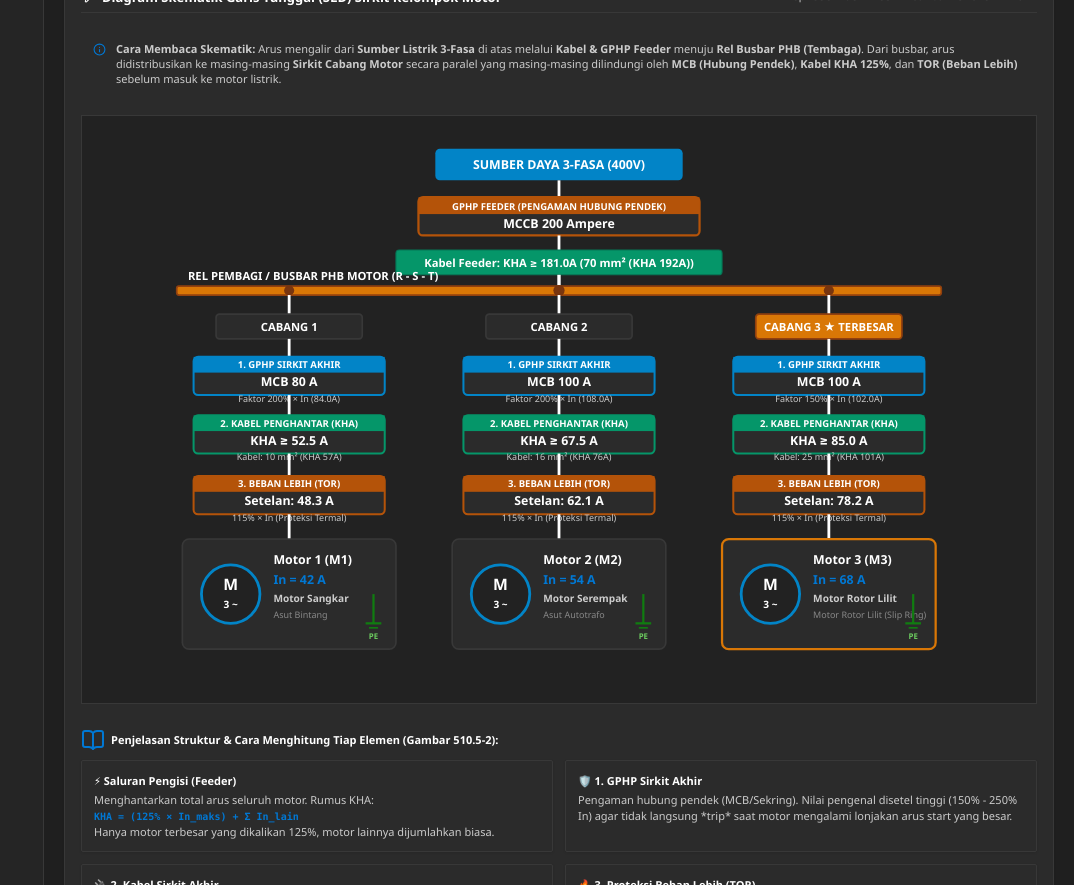
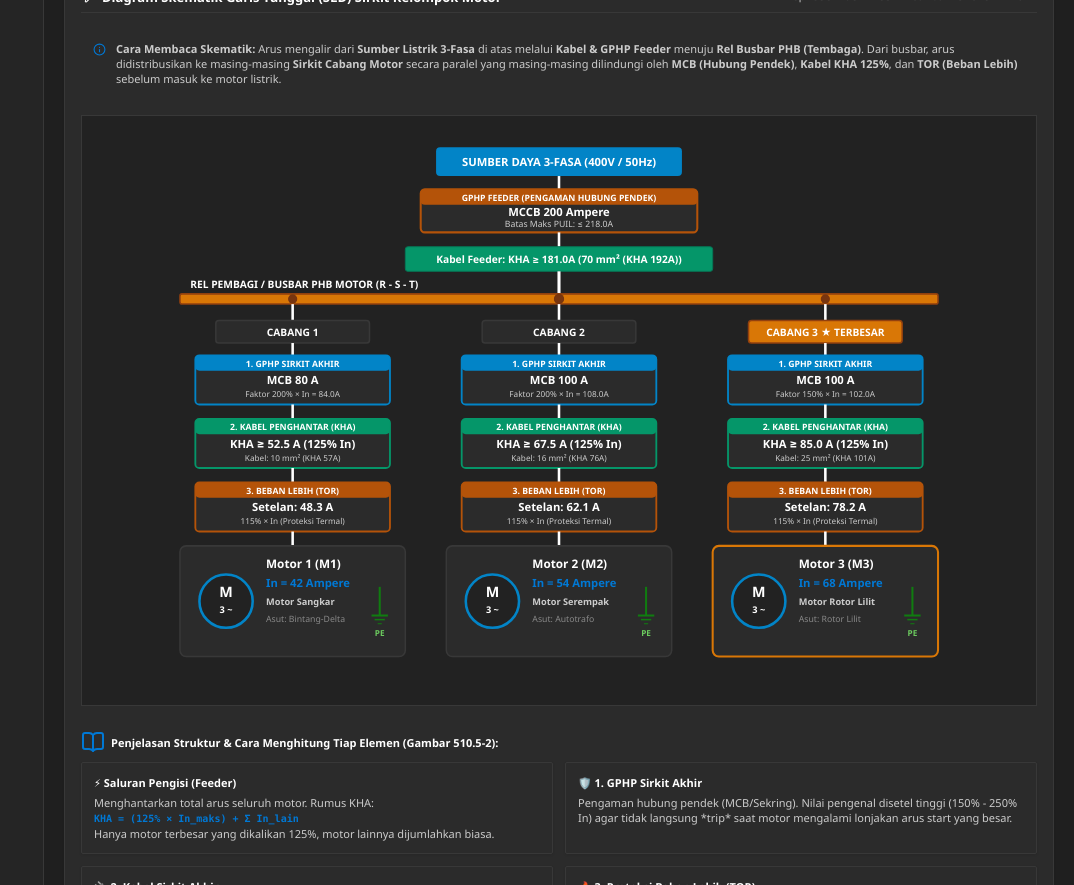
Before and after one commit to wldn-git/puil-master, a React (Vite) app: page / in a window 1280 px wide. Shown: the part 740-1625 px from the top of the page, without its empty margins (206-1280 px from the left). Built offline with nearby package versions, Linux system fonts and the light colour scheme.

Commit message:
fix(sld): perbaiki tumpang tindih garis kawat dan teks pada diagram skematik motor PUIL

```diff
--- a/src/components/MotorCircuitCalculator.jsx
+++ b/src/components/MotorCircuitCalculator.jsx
@@ -60,6 +60,17 @@ function getClosestBreaker(maxCalculatedCurrent) {
     return valid[valid.length - 1];
   }
   return STANDARD_BREAKER_RATINGS[0];
+}
+
+function getShortStartName(id) {
+  switch (id) {
+    case 'STAR_DELTA': return 'Asut: Bintang-Delta';
+    case 'DOL': return 'Asut: Langsung (DOL)';
+    case 'AUTOTRAFO': return 'Asut: Autotrafo';
+    case 'WOUND_ROTOR': return 'Asut: Rotor Lilit';
+    case 'SOFT_STARTER': return 'Asut: Soft Starter';
+    default: return 'Asut Standar';
+  }
 }
 
 // Data awal persis contoh Gambar 510.5-2 PUIL 2011 / Gambar 5100.5-2 PUIL 2020
@@ -438,10 +449,10 @@ export default function MotorCircuitCalculator() {
         {/* SVG Interactive Single Line Diagram */}
         {(() => {
           const branchCount = calculation.motorResults.length;
-          const colWidth = 240;
-          const marginX = 50;
-          const svgWidth = Math.max(760, marginX * 2 + branchCount * colWidth);
-          const svgHeight = 490;
+          const colWidth = 260;
+          const marginX = 60;
+          const svgWidth = Math.max(820, marginX * 2 + branchCount * colWidth);
+          const svgHeight = 540;
           const feederX = svgWidth / 2;
           const busbarX1 = marginX + 20;
           const busbarX2 = svgWidth - marginX - 20;
@@ -453,48 +464,51 @@ export default function MotorCircuitCalculator() {
             >
               <svg
                 viewBox={`0 0 ${svgWidth} ${svgHeight}`}
-                className="w-full min-w-[720px] h-auto font-sans select-none"
+                className="w-full min-w-[760px] h-auto font-sans select-none"
               >
                 {/* ================= 1. SALURAN MASUK (FEEDER) ================= */}
                 {/* Sumber 3-Fasa Tag */}
-                <rect x={feederX - 110} y="15" width="220" height="28" rx="4" fill="#0284c7" />
+                <rect x={feederX - 120} y="15" width="240" height="28" rx="4" fill="#0284c7" />
                 <text x={feederX} y="33" textAnchor="middle" fill="#ffffff" fontSize="11" fontWeight="800">
-                  SUMBER DAYA 3-FASA (400V)
+                  SUMBER DAYA 3-FASA (400V / 50Hz)
                 </text>
 
                 {/* Wire from source to Feeder Breaker */}
-                <line x1={feederX} y1="43" x2={feederX} y2="58" stroke="var(--win-text)" strokeWidth="2.5" />
+                <line x1={feederX} y1="43" x2={feederX} y2="56" stroke="var(--win-text)" strokeWidth="2.5" />
 
                 {/* GPHP Feeder Breaker (MCCB) */}
-                <rect x={feederX - 125} y="58" width="250" height="34" rx="4" fill="var(--win-surface)" stroke="#b45309" strokeWidth="2" />
-                <rect x={feederX - 125} y="58" width="250" height="15" fill="#b45309" />
-                <text x={feederX} y="69" textAnchor="middle" fill="#ffffff" fontSize="8.5" fontWeight="800">
+                <rect x={feederX - 135} y="56" width="270" height="42" rx="4" fill="var(--win-surface)" stroke="#b45309" strokeWidth="2" />
+                <rect x={feederX - 135} y="56" width="270" height="15" rx="4" fill="#b45309" />
+                <text x={feederX} y="67" textAnchor="middle" fill="#ffffff" fontSize="8.5" fontWeight="800">
                   GPHP FEEDER (PENGAMAN HUBUNG PENDEK)
                 </text>
-                <text x={feederX} y="85" textAnchor="middle" fill="var(--win-text)" fontSize="11" fontWeight="800">
+                <text x={feederX} y="82" textAnchor="middle" fill="var(--win-text)" fontSize="11" fontWeight="800">
                   MCCB {calculation.recommendedFeederBreaker} Ampere
+                </text>
+                <text x={feederX} y="93" textAnchor="middle" fill="var(--win-text-secondary)" fontSize="8.5">
+                  Batas Maks PUIL: ≤ {calculation.maxFeederGphpAllowed}A
                 </text>
 
                 {/* Wire from Breaker to Feeder Cable */}
-                <line x1={feederX} y1="92" x2={feederX} y2="105" stroke="var(--win-text)" strokeWidth="2.5" />
+                <line x1={feederX} y1="98" x2={feederX} y2="112" stroke="var(--win-text)" strokeWidth="2.5" />
 
                 {/* Kabel Feeder Pill */}
-                <rect x={feederX - 145} y="105" width="290" height="22" rx="3" fill="#059669" stroke="#047857" strokeWidth="1" />
-                <text x={feederX} y="120" textAnchor="middle" fill="#ffffff" fontSize="10" fontWeight="700">
+                <rect x={feederX - 150} y="112" width="300" height="24" rx="3" fill="#059669" stroke="#047857" strokeWidth="1" />
+                <text x={feederX} y="128" textAnchor="middle" fill="#ffffff" fontSize="10" fontWeight="700">
                   Kabel Feeder: KHA ≥ {calculation.khaFeeder}A ({calculation.feederCableRecommendation})
                 </text>
 
                 {/* Wire into Busbar */}
-                <line x1={feederX} y1="127" x2={feederX} y2="140" stroke="var(--win-text)" strokeWidth="3" />
+                <line x1={feederX} y1="136" x2={feederX} y2="158" stroke="var(--win-text)" strokeWidth="3" />
 
                 {/* ================= 2. REL PEMBAGI / BUSBAR (TEMBAGA) ================= */}
                 {/* Thick Copper Busbar */}
-                <rect x={busbarX1} y="137" width={busbarX2 - busbarX1} height="8" rx="2" fill="#d97706" stroke="#92400e" strokeWidth="1.5" />
-                <text x={busbarX1 + 10} y="132" fill="var(--win-text)" fontSize="10" fontWeight="800">
+                <rect x={busbarX1} y="158" width={busbarX2 - busbarX1} height="10" rx="2" fill="#d97706" stroke="#92400e" strokeWidth="1.5" />
+                <text x={busbarX1 + 10} y="152" fill="var(--win-text)" fontSize="10" fontWeight="800">
                   REL PEMBAGI / BUSBAR PHB MOTOR (R - S - T)
                 </text>
                 {/* Node for Feeder entry */}
-                <circle cx={feederX} cy="141" r="5" fill="#78350f" />
+                <circle cx={feederX} cy="163" r="5" fill="#78350f" />
 
                 {/* ================= 3. SIRKIT CABANG TIAP MOTOR ================= */}
                 {calculation.motorResults.map((motor, i) => {
@@ -504,16 +518,16 @@ export default function MotorCircuitCalculator() {
                   return (
                     <g key={motor.id}>
                       {/* Junction Node on Busbar */}
-                      <circle cx={colCenter} cy="141" r="4.5" fill="#78350f" />
+                      <circle cx={colCenter} cy="163" r="4.5" fill="#78350f" />
 
                       {/* Drop line from busbar to Cabang Header */}
-                      <line x1={colCenter} y1="145" x2={colCenter} y2="162" stroke="var(--win-text)" strokeWidth="2.5" />
+                      <line x1={colCenter} y1="168" x2={colCenter} y2="184" stroke="var(--win-text)" strokeWidth="2.5" />
 
                       {/* Cabang Header Tag */}
                       <rect
-                        x={colCenter - 65}
-                        y="162"
-                        width="130"
+                        x={colCenter - 75}
+                        y="184"
+                        width="150"
                         height="22"
                         rx="3"
                         fill={isHighest ? '#d97706' : 'var(--win-surface)'}
@@ -522,7 +536,7 @@ export default function MotorCircuitCalculator() {
                       />
                       <text
                         x={colCenter}
-                        y="177"
+                        y="199"
                         textAnchor="middle"
                         fill={isHighest ? '#ffffff' : 'var(--win-text)'}
                         fontSize="10"
@@ -532,62 +546,62 @@ export default function MotorCircuitCalculator() {
                       </text>
 
                       {/* Wire to GPHP Breaker */}
-                      <line x1={colCenter} y1="184" x2={colCenter} y2="200" stroke="var(--win-text)" strokeWidth="2.5" />
+                      <line x1={colCenter} y1="206" x2={colCenter} y2="218" stroke="var(--win-text)" strokeWidth="2.5" />
 
                       {/* Level 1: GPHP Sirkit Akhir (MCB) */}
-                      <rect x={colCenter - 85} y="200" width="170" height="34" rx="4" fill="var(--win-surface)" stroke="#0284c7" strokeWidth="1.8" />
-                      <rect x={colCenter - 85} y="200" width="170" height="14" fill="#0284c7" />
-                      <text x={colCenter} y="210" textAnchor="middle" fill="#ffffff" fontSize="8.5" fontWeight="800">
+                      <rect x={colCenter - 95} y="218" width="190" height="48" rx="4" fill="var(--win-surface)" stroke="#0284c7" strokeWidth="1.8" />
+                      <rect x={colCenter - 95} y="218" width="190" height="15" rx="4" fill="#0284c7" />
+                      <text x={colCenter} y="229" textAnchor="middle" fill="#ffffff" fontSize="8.5" fontWeight="800">
                         1. GPHP SIRKIT AKHIR
                       </text>
-                      <text x={colCenter} y="226" textAnchor="middle" fill="var(--win-text)" fontSize="11" fontWeight="800">
+                      <text x={colCenter} y="246" textAnchor="middle" fill="var(--win-text)" fontSize="11" fontWeight="800">
                         MCB {motor.recommendedGphpBreaker} A
                       </text>
-                      <text x={colCenter} y="240" textAnchor="middle" fill="var(--win-text-secondary)" fontSize="8">
-                        Faktor {motor.startMethod.factor * 100}% × In ({motor.maxGphp}A)
+                      <text x={colCenter} y="259" textAnchor="middle" fill="var(--win-text-secondary)" fontSize="8">
+                        Faktor {motor.startMethod.factor * 100}% × In = {motor.maxGphp}A
                       </text>
 
-                      {/* Wire to Cable */}
-                      <line x1={colCenter} y1="234" x2={colCenter} y2="252" stroke="var(--win-text)" strokeWidth="2.5" />
+                      {/* Wire to Cable (Clean, no text crosses here!) */}
+                      <line x1={colCenter} y1="266" x2={colCenter} y2="280" stroke="var(--win-text)" strokeWidth="2.5" />
 
                       {/* Level 2: Penghantar Kabel Sirkit Akhir (125% In) */}
-                      <rect x={colCenter - 85} y="252" width="170" height="34" rx="4" fill="var(--win-surface)" stroke="#059669" strokeWidth="1.8" />
-                      <rect x={colCenter - 85} y="252" width="170" height="14" fill="#059669" />
-                      <text x={colCenter} y="262" textAnchor="middle" fill="#ffffff" fontSize="8.5" fontWeight="800">
+                      <rect x={colCenter - 95} y="280" width="190" height="48" rx="4" fill="var(--win-surface)" stroke="#059669" strokeWidth="1.8" />
+                      <rect x={colCenter - 95} y="280" width="190" height="15" rx="4" fill="#059669" />
+                      <text x={colCenter} y="291" textAnchor="middle" fill="#ffffff" fontSize="8.5" fontWeight="800">
                         2. KABEL PENGHANTAR (KHA)
                       </text>
-                      <text x={colCenter} y="278" textAnchor="middle" fill="var(--win-text)" fontSize="11" fontWeight="800">
-                        KHA ≥ {motor.khaBranch} A
+                      <text x={colCenter} y="308" textAnchor="middle" fill="var(--win-text)" fontSize="11" fontWeight="800">
+                        KHA ≥ {motor.khaBranch} A (125% In)
                       </text>
-                      <text x={colCenter} y="292" textAnchor="middle" fill="var(--win-text-secondary)" fontSize="8">
+                      <text x={colCenter} y="321" textAnchor="middle" fill="var(--win-text-secondary)" fontSize="8">
                         Kabel: {motor.cableRecommendation}
                       </text>
 
-                      {/* Wire to Overload TOR */}
-                      <line x1={colCenter} y1="286" x2={colCenter} y2="306" stroke="var(--win-text)" strokeWidth="2.5" />
+                      {/* Wire to Overload TOR (Clean, no text crosses here!) */}
+                      <line x1={colCenter} y1="328" x2={colCenter} y2="342" stroke="var(--win-text)" strokeWidth="2.5" />
 
                       {/* Level 3: Proteksi Beban Lebih (TOR) */}
-                      <rect x={colCenter - 85} y="306" width="170" height="34" rx="4" fill="var(--win-surface)" stroke="#b45309" strokeWidth="1.8" />
-                      <rect x={colCenter - 85} y="306" width="170" height="14" fill="#b45309" />
-                      <text x={colCenter} y="316" textAnchor="middle" fill="#ffffff" fontSize="8.5" fontWeight="800">
+                      <rect x={colCenter - 95} y="342" width="190" height="48" rx="4" fill="var(--win-surface)" stroke="#b45309" strokeWidth="1.8" />
+                      <rect x={colCenter - 95} y="342" width="190" height="15" rx="4" fill="#b45309" />
+                      <text x={colCenter} y="353" textAnchor="middle" fill="#ffffff" fontSize="8.5" fontWeight="800">
                         3. BEBAN LEBIH (TOR)
                       </text>
-                      <text x={colCenter} y="332" textAnchor="middle" fill="var(--win-text)" fontSize="11" fontWeight="800">
+                      <text x={colCenter} y="370" textAnchor="middle" fill="var(--win-text)" fontSize="11" fontWeight="800">
                         Setelan: {motor.torSetting} A
                       </text>
-                      <text x={colCenter} y="346" textAnchor="middle" fill="var(--win-text-secondary)" fontSize="8">
+                      <text x={colCenter} y="383" textAnchor="middle" fill="var(--win-text-secondary)" fontSize="8">
                         {Math.round(torFactor * 100)}% × In (Proteksi Termal)
                       </text>
 
-                      {/* Wire to Motor Unit */}
-                      <line x1={colCenter} y1="340" x2={colCenter} y2="362" stroke="var(--win-text)" strokeWidth="2.5" />
+                      {/* Wire to Motor Unit (Clean, no text crosses here!) */}
+                      <line x1={colCenter} y1="390" x2={colCenter} y2="404" stroke="var(--win-text)" strokeWidth="2.5" />
 
                       {/* Level 4: Motor Listrik & Grounding */}
                       <rect
-                        x={colCenter - 95}
-                        y="362"
-                        width="190"
-                        height="98"
+                        x={colCenter - 110}
+                        y="404"
+                        width="220"
+                        height="108"
                         rx="6"
                         fill="var(--win-surface)"
                         stroke={isHighest ? '#d97706' : 'var(--win-border)'}
@@ -595,33 +609,34 @@ export default function MotorCircuitCalculator() {
                       />
 
                       {/* Motor Circle Symbol */}
-                      <circle cx={colCenter - 52} cy="411" r="26" fill="var(--win-surface-alt)" stroke="#0284c7" strokeWidth="2.5" />
-                      <text x={colCenter - 52} y="407" textAnchor="middle" fill="var(--win-text)" fontSize="14" fontWeight="900">
+                      <circle cx={colCenter - 65} cy="458" r="26" fill="var(--win-surface-alt)" stroke="#0284c7" strokeWidth="2.5" />
+                      <text x={colCenter - 65} y="454" textAnchor="middle" fill="var(--win-text)" fontSize="14" fontWeight="900">
                         M
                       </text>
-                      <text x={colCenter - 52} y="423" textAnchor="middle" fill="var(--win-text)" fontSize="9" fontWeight="800">
+                      <text x={colCenter - 65} y="470" textAnchor="middle" fill="var(--win-text)" fontSize="9" fontWeight="800">
                         3 ~
                       </text>
 
                       {/* Motor Details */}
-                      <text x={colCenter - 14} y="384" fill="var(--win-text)" fontSize="11" fontWeight="800">
+                      <text x={colCenter - 26} y="426" fill="var(--win-text)" fontSize="11.5" fontWeight="800">
                         {motor.name}
                       </text>
-                      <text x={colCenter - 14} y="402" fill="var(--win-accent)" fontSize="11" fontWeight="800">
-                        In = {motor.In} A
+                      <text x={colCenter - 26} y="444" fill="var(--win-accent)" fontSize="11" fontWeight="800">
+                        In = {motor.In} Ampere
                       </text>
-                      <text x={colCenter - 14} y="418" fill="var(--win-text-secondary)" fontSize="9" fontWeight="600">
+                      <text x={colCenter - 26} y="462" fill="var(--win-text-secondary)" fontSize="9" fontWeight="600">
                         {motor.typeDesc}
                       </text>
-                      <text x={colCenter - 14} y="432" fill="var(--win-text-muted)" fontSize="8" fontWeight="500">
-                        {motor.startMethod.name.split('-')[1] || motor.startMethod.name}
+                      <text x={colCenter - 26} y="478" fill="var(--win-text-muted)" fontSize="8.5" fontWeight="500">
+                        {getShortStartName(motor.startingMethodId)}
                       </text>
 
                       {/* Chassis Grounding Terminal (PE) */}
-                      <line x1={colCenter + 75} y1="411" x2={colCenter + 75} y2="437" stroke="#107c10" strokeWidth="2" />
-                      <line x1={colCenter + 68} y1="437" x2={colCenter + 82} y2="437" stroke="#107c10" strokeWidth="2" />
-                      <line x1={colCenter + 71} y1="441" x2={colCenter + 79} y2="441" stroke="#107c10" strokeWidth="1.5" />
-                      <text x={colCenter + 75} y="451" textAnchor="middle" fill="var(--win-success-text)" fontSize="7" fontWeight="800">
+                      <line x1={colCenter + 85} y1="444" x2={colCenter + 85} y2="472" stroke="#107c10" strokeWidth="2" />
+                      <line x1={colCenter + 77} y1="472" x2={colCenter + 93} y2="472" stroke="#107c10" strokeWidth="2" />
+                      <line x1={colCenter + 80} y1="476" x2={colCenter + 90} y2="476" stroke="#107c10" strokeWidth="1.5" />
+                      <line x1={colCenter + 83} y1="480" x2={colCenter + 87} y2="480" stroke="#107c10" strokeWidth="1" />
+                      <text x={colCenter + 85} y="492" textAnchor="middle" fill="var(--win-success-text)" fontSize="8" fontWeight="800">
                         PE
                       </text>
                     </g>
```
